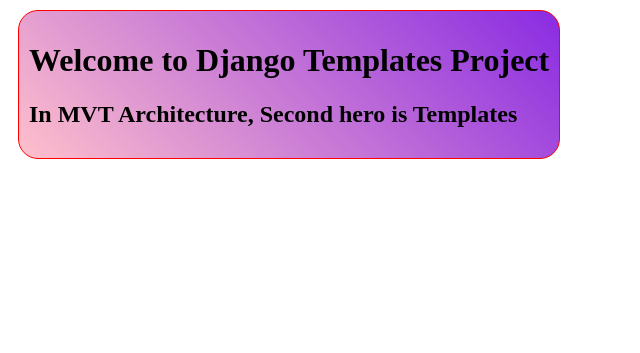
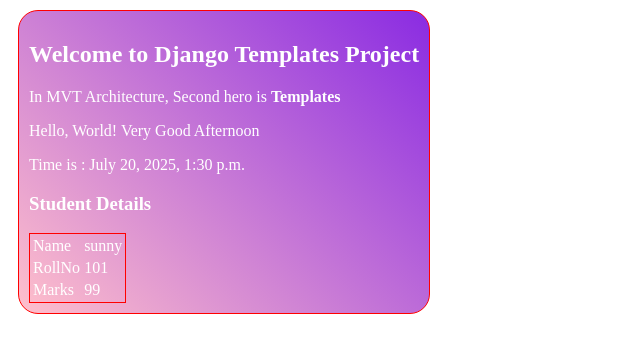
Before and after one commit to dharanidharkommerla/codebase-python, a Django app: page /testapp/wish in a window 1280 px wide. Shown: the top 353 px of the page, without its empty margins (0-640 px from the left). Run offline with Django 4.2, Linux system fonts and the light colour scheme.

Commit message:
template project and template tags are utilized.

```diff
--- a/django-01-mahesh/templateproject/templates/testapp/wish.html
+++ b/django-01-mahesh/templateproject/templates/testapp/wish.html
@@ -12,14 +12,35 @@
         border: 1px solid red;
         border-radius: 20px;
         font-family: "Times New Roman", Times, serif;
+        color: white;
         background: linear-gradient(45deg, pink, blueviolet);
+      }
+      table {
+        border: 1px solid red;
       }
     </style>
   </head>
   <body>
     <div id="wish">
-      <h1>Welcome to Django Templates Project</h1>
-      <h2>In MVT Architecture, Second hero is <strong>Templates</strong></h2>
+      <h2>Welcome to Django Templates Project</h2>
+      <p>In MVT Architecture, Second hero is <strong>Templates</strong></p>
+      <p>{{msg}}</p>
+      <p>Time is : {{fulldatetime}}</p>
+      <h3>Student Details</h3>
+      <table>
+        <tr>
+          <td>Name</td>
+          <td>{{name}}</td>
+        </tr>
+        <tr>
+          <td>RollNo</td>
+          <td>{{rollno}}</td>
+        </tr>
+        <tr>
+          <td>Marks</td>
+          <td>{{marks}}</td>
+        </tr>
+      </table>
     </div>
   </body>
 </html>
--- a/django-01-mahesh/templateproject/testapp/views.py
+++ b/django-01-mahesh/templateproject/testapp/views.py
@@ -1,5 +1,33 @@
 from django.shortcuts import render
+import datetime
 
 # Create your views here.
 def wish(request):
-    return render(request, 'testapp/wish.html')
+    date = datetime.datetime.now()
+    msg = "Hello, World! Very Good "
+    h = int(date.strftime('%H'))
+    if h<12:
+        msg += 'Morning'
+    elif h<16:
+        msg += 'Afternoon'
+    elif h<21:
+        msg += 'Evening'
+    else:
+        msg += 'Night'
+
+    # dictionary
+    student_details = {
+        "name" : "sunny",
+        "rollno" : 101,
+        "marks" : 99
+    }
+    my_dict = {
+        'fulldatetime': date,
+        'msg':msg,
+        'name':student_details['name'],
+        'rollno':student_details['rollno'],
+        'marks':student_details['marks'],
+    }
+    return render(request, 'testapp/wish.html', context=my_dict)
+    # return render(request, 'testapp/wish.html', my_dict)
+    # return render(request, 'testapp/wish.html', {'insert_time': date,})
```
